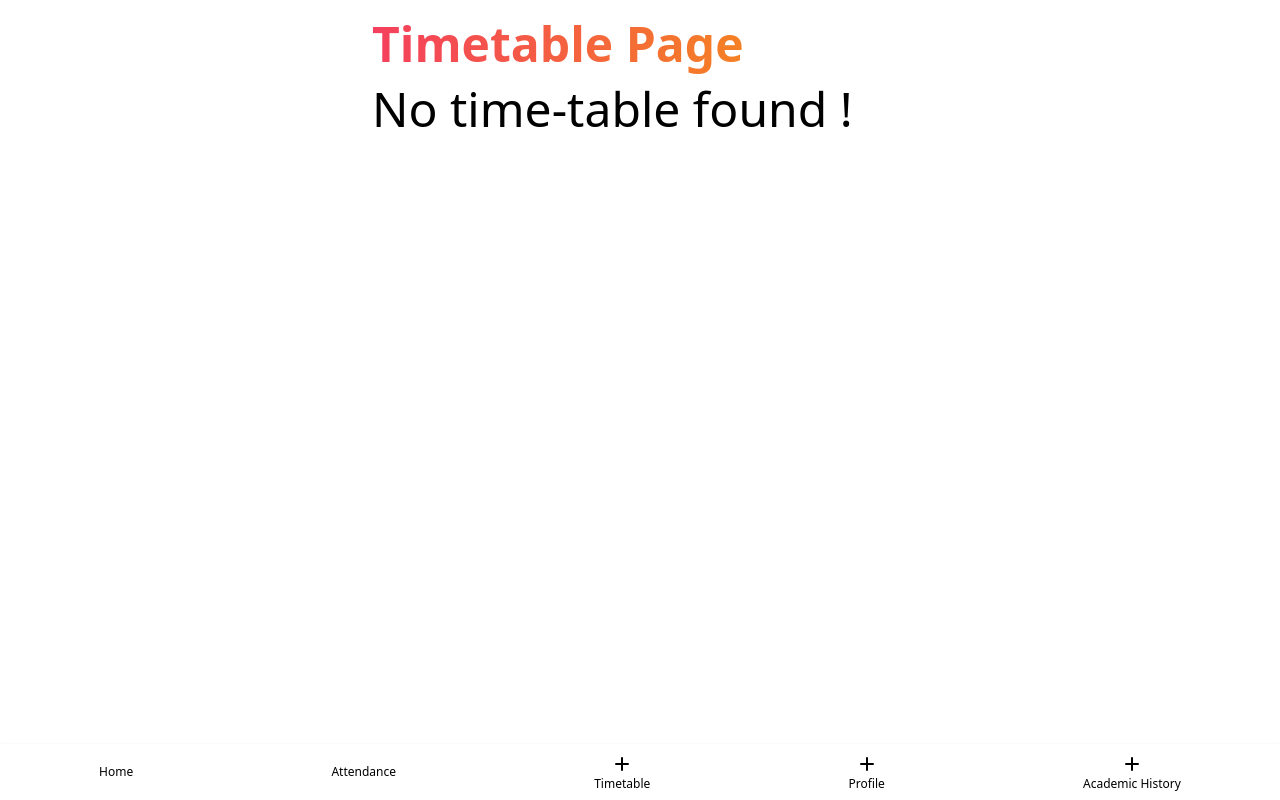
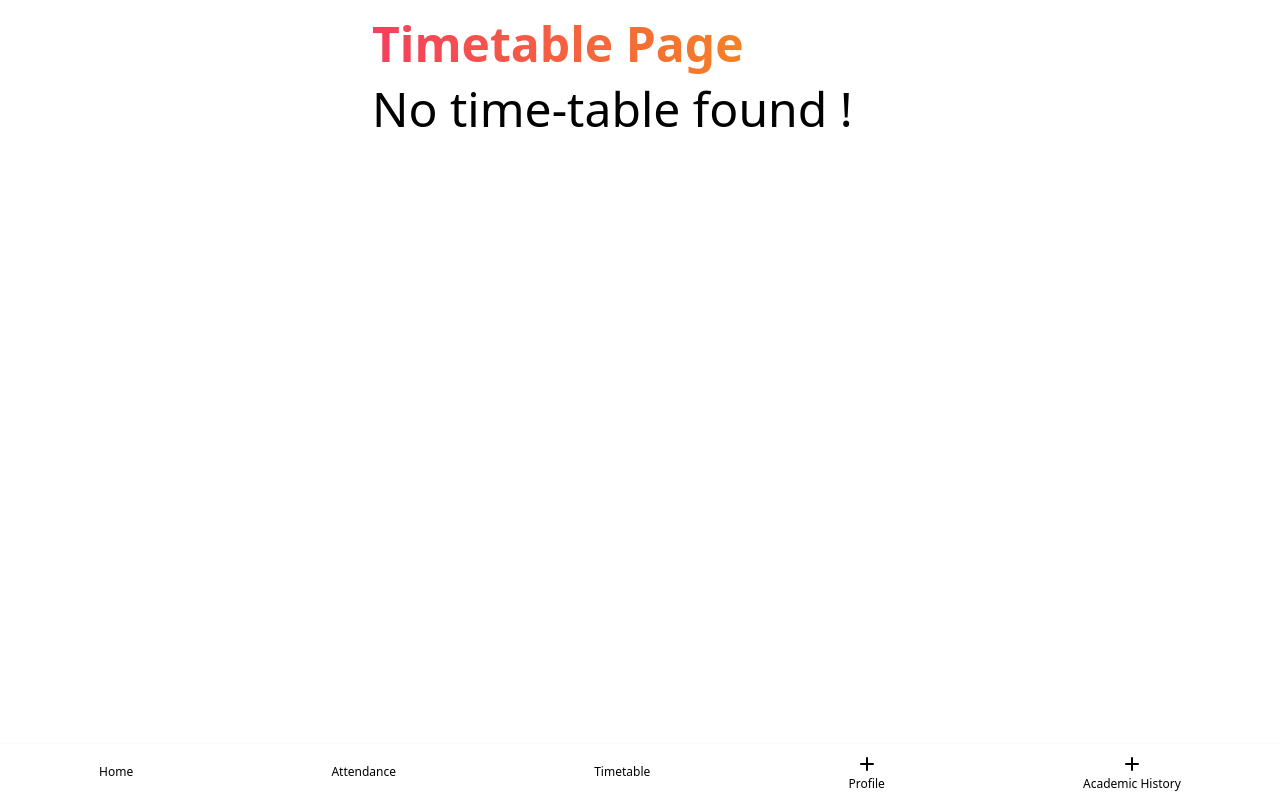
Before and after one commit to Sarath191181208/VitAPWebapp, a SvelteKit app: page /pages/timetable in a window 1280 px wide. Built offline with nearby package versions, Linux system fonts and the light colour scheme; some icons are missing.

Commit message:
Time table page icon created

```diff
--- /dev/null
+++ b/src/components/icons/CalenderIcon.svelte
@@ -0,0 +1,5 @@
+<script lang="ts">
+export let className: string = "";
+</script>
+
+<i class="mi mi-calendar {className}"></i>
--- a/src/routes/pages/+layout.svelte
+++ b/src/routes/pages/+layout.svelte
@@ -1,6 +1,7 @@
 <script>
 import HomeIcon from "../../components/icons/HomeIcon.svelte";
 import BarChartIcon from "../../components/icons/BarChartIcon.svelte"
+import CalenderIcon from "../../components/icons/CalenderIcon.svelte"
 </script>
 
 <svelte:head>
@@ -36,19 +37,7 @@ import BarChartIcon from "../../components/icons/BarChartIcon.svelte"
         href="/pages/timetable"
         class="flex flex-col items-center justify-center py-2"
       >
-        <svg
-          xmlns="http://www.w3.org/2000/svg"
-          class="h-6 w-6"
-          fill="none"
-          viewBox="0 0 24 24"
-        >
-          <path
-            stroke-linecap="round"
-            stroke-linejoin="round"
-            stroke-width="2"
-            d="M12 6v6m0 0v6m0-6h6m-6 0H6"
-          ></path>
-        </svg>
+        <CalenderIcon className="text-xl"/>
         <span class="text-xs">Timetable</span>
       </a>
       <a
--- a/src/routes/pages/timetable/+page.svelte
+++ b/src/routes/pages/timetable/+page.svelte
@@ -2,7 +2,7 @@
 import { studentData } from "../../../stores/student";
 import type { TimeTable } from "../../../api/allDetails";
 import TimeTableCard from "../../../components/TimeTableCard.svelte";
-import BarChartIcon from "../../../components/icons/BarChartIcon.svelte";
+import CalenderIcon from "../../../components/icons/CalenderIcon.svelte";
 
 let timeTable: TimeTable = $studentData?.timetable;
 
@@ -23,7 +23,7 @@ if (timeTable !== undefined && timeTable !== null) {
   <h1
   class="bg-gradient-to-r from-rose-500 to-amber-500 bg-clip-text pb-4 text-5xl font-bold text-transparent"
 >
-  <BarChartIcon className="text-3xl"/> Timetable Page
+  <CalenderIcon className="text-3xl"/> Timetable Page
 </h1>
 
 <!-- Create a scrollable card container with the timetable  -->
```
